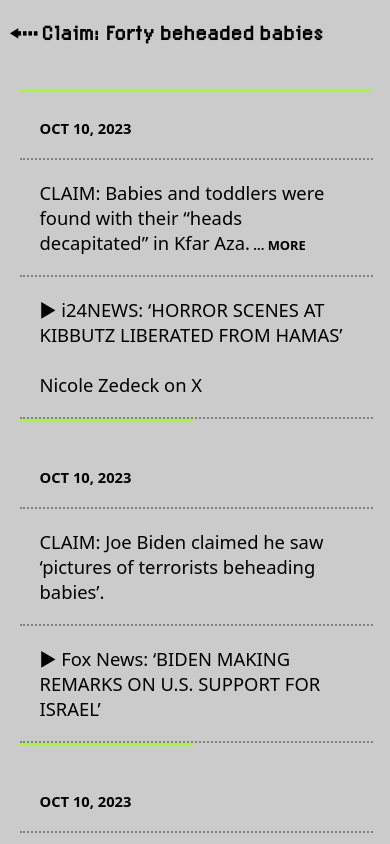
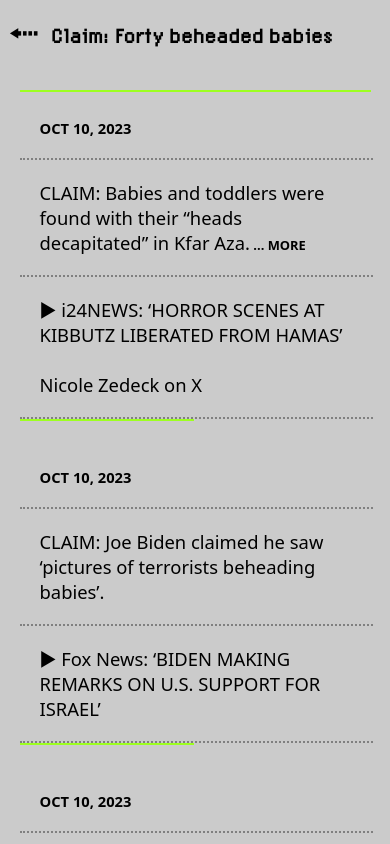
Before and after one commit to tamtzekin/hasbara-tracker, a React (Create React App) app: page /claim-a in a window 390 px wide. Shown: the top 844 px of the page. Built offline with nearby package versions, Linux system fonts and the light colour scheme.

Commit message:
claim page heading repositioned

```diff
--- a/src/components/ClaimPage.css
+++ b/src/components/ClaimPage.css
@@ -240,8 +240,8 @@ table.a::selection {
         }
 
     h1.claim-heading {
-        left: 22%;
-        margin-top: 1%;
+        left: 25%;
+        margin-top: 2%;
         font-size: 1.1em !important;
     }
 }
```
